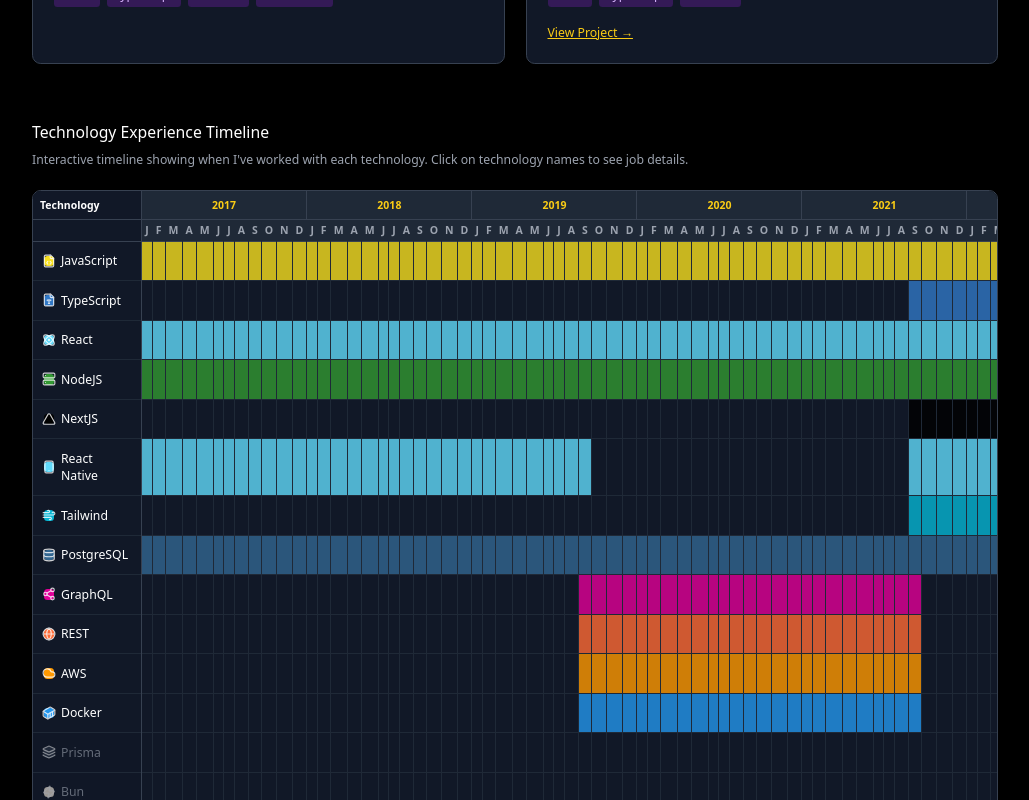
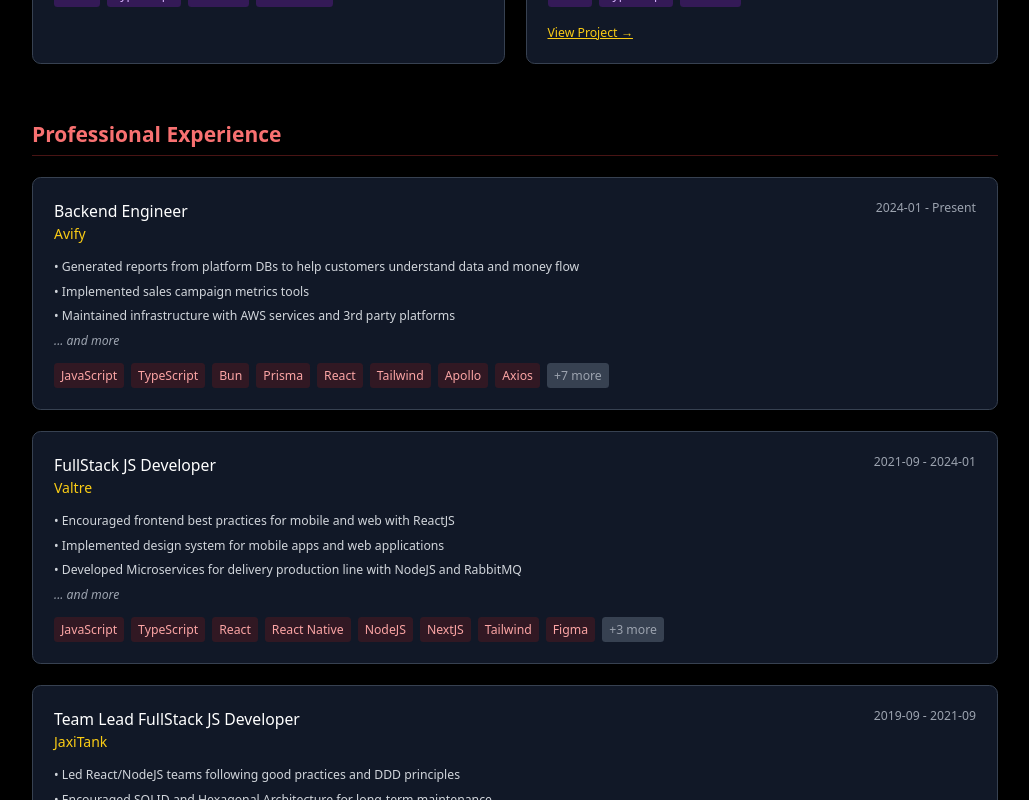
Before and after one commit to ChemaCLi/portfolio, a React (Vite) app: page / in a window 1280 px wide. Shown: the part 1020-1820 px from the top of the page, without its empty margins (125-1154 px from the left). Built offline with nearby package versions, Linux system fonts and the light colour scheme.

Commit message:
Reorganize sections in App component to move Technology Timeline and Experience Chart for improved layout

```diff
--- a/src/App.tsx
+++ b/src/App.tsx
@@ -115,16 +115,6 @@
           </div>
         </section>
 
-        {/* Technology Timeline */}
-        <section className="mb-16">
-          <TechnologyTimeline />
-        </section>
-
-        {/* Experience Chart */}
-        <section className="mb-16">
-          <ExperienceChart />
-        </section>
-
         {/* Professional Experience */}
         <section className="mb-16">
           <h2 className="text-2xl font-bold text-red-400 mb-6 border-b border-red-500/30 pb-2">Professional Experience</h2>
@@ -165,6 +155,16 @@
           </div>
         </section>
 
+        {/* Technology Timeline */}
+        <section className="mb-16">
+          <TechnologyTimeline />
+        </section>
+
+        {/* Experience Chart */}
+        <section className="mb-16">
+          <ExperienceChart />
+        </section>
+
         {/* Education */}
         <section className="mb-16">
           <h2 className="text-2xl font-bold text-red-400 mb-6 border-b border-red-500/30 pb-2">Education & Certifications</h2>
```
